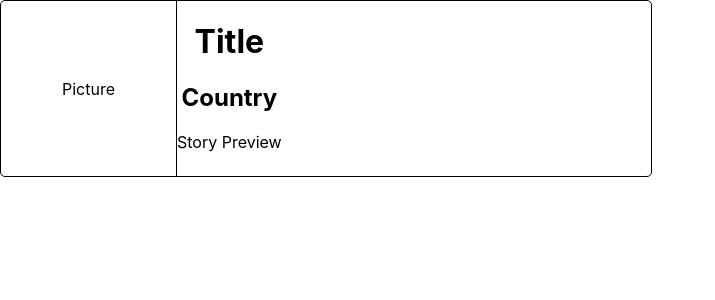
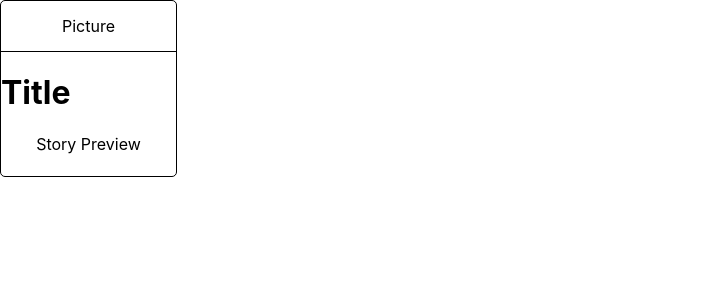
Before and after one commit to TheDeterminator/frontend, a React (Create React App) app: page / in a window 1280 px wide. Shown: the top 300 px of the page, without its empty margins (0-715 px from the left). Built offline with nearby package versions, Linux system fonts and the light colour scheme.

Commit message:
Created grid view component, minimal styling

```diff
--- a/src/App.js
+++ b/src/App.js
@@ -5,13 +5,15 @@ import './App.css';
 //import SignUpModal from './components/SignUpModal';
 //import UserTypeSelection from './components/UserTypeSelection';
 //import Registration from './components/Registration';
-import ListviewComponent from './components/ListviewComponent';
+//import ListviewComponent from './components/ListviewComponent';
+import GridviewComponent from './components/GridviewComponent';
+
 
 class App extends Component {
   render() {
     return (
       <div className="App">
-        <ListviewComponent />
+        <GridviewComponent />
       </div>
     );
   }
--- /dev/null
+++ b/src/components/GridviewComponent.js
@@ -0,0 +1,41 @@
+import React from 'react';
+import styled from 'styled-components';
+
+const ListviewComponentContainer = styled.div`
+  width: 175px;
+  height: 175px;
+  border: 1px solid #000;
+  border-radius: 5px;
+  display: flex;
+  flex-direction: column;
+`
+const ImageContainer = styled.div`
+  width: 175px;
+  height: 50px;
+  border-bottom: 1px solid #000;
+  display: flex;
+  justify-content: center;
+  align-items: center;
+`
+const Content = styled.div`
+  width: 175px;
+  height: 125px;
+`
+const Title = styled.h1`
+  display: flex;
+  align-self: flex-start;
+`
+
+const GridviewComponent = () => {
+  return (
+    <ListviewComponentContainer>
+      <ImageContainer>Picture</ImageContainer>
+      <Content>
+        <Title>Title</Title>
+        <p>Story Preview</p>
+      </Content>
+    </ListviewComponentContainer>
+  );
+}
+
+export default GridviewComponent;
```
